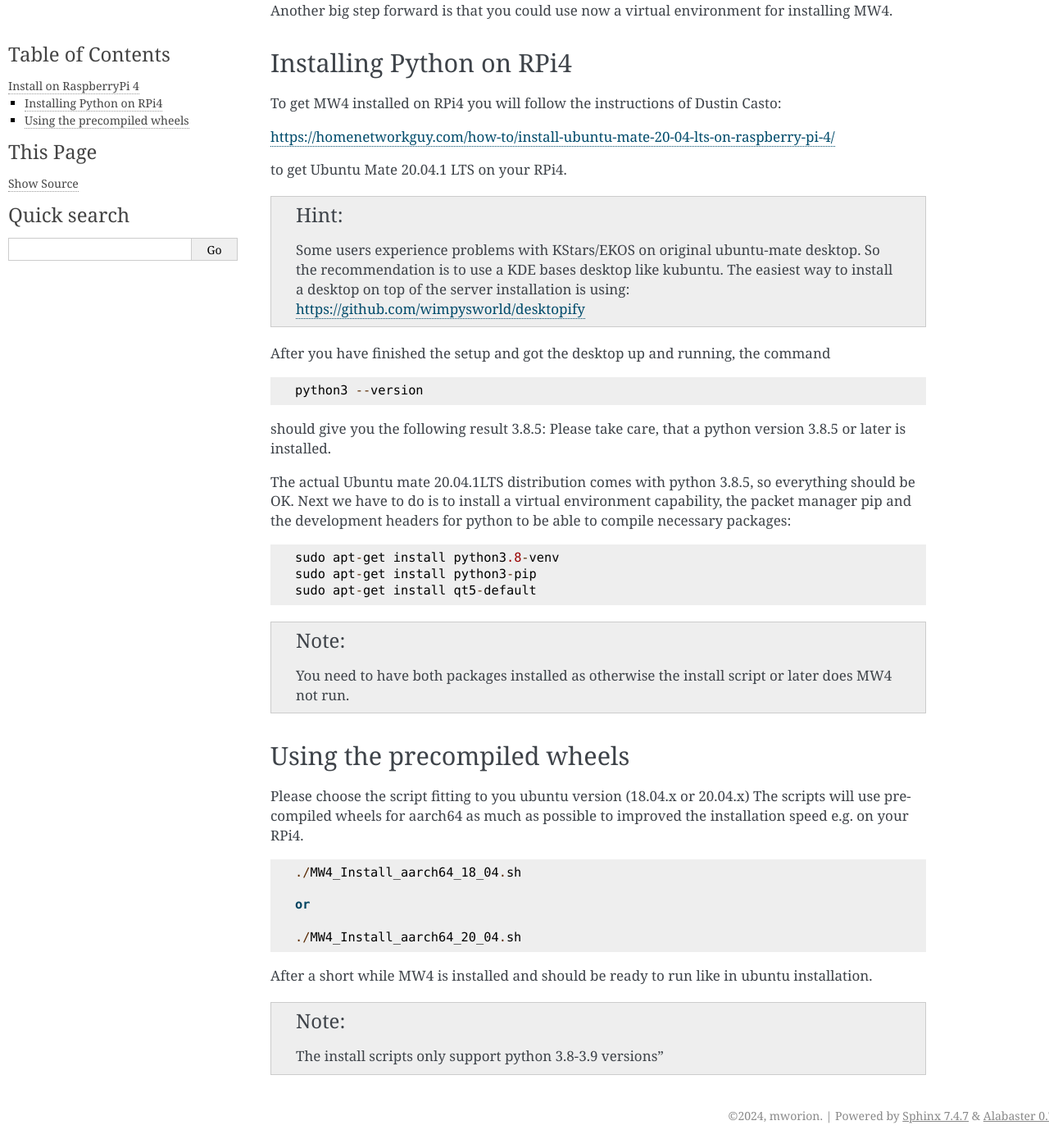
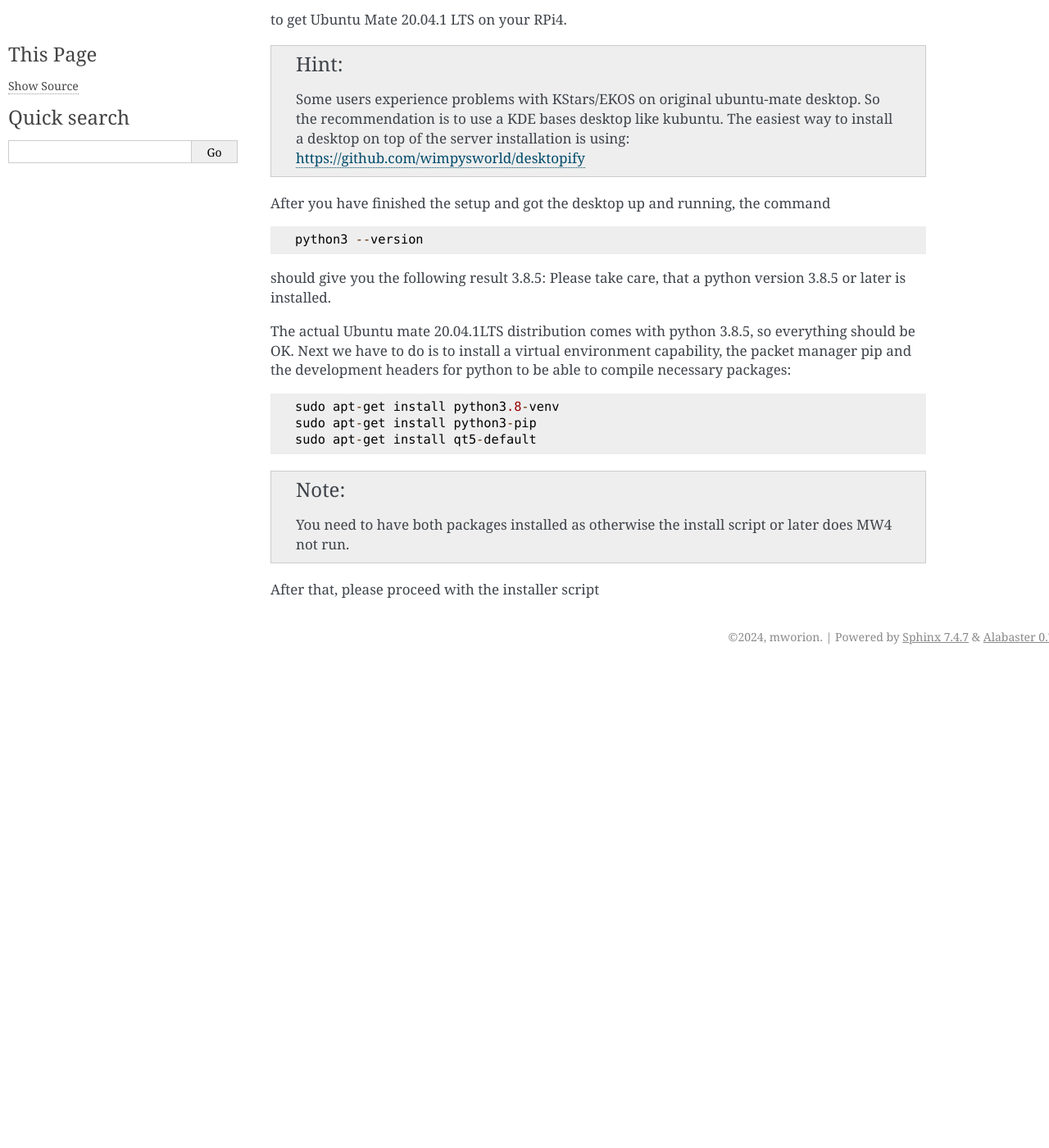
Before and after one commit to mworion/MW4_Installer, a Sphinx documentation site: the page built from doc/install/rpi4_5.rst, in a window 1280 px wide and 1400 px high, scrolled down 326 px. Shown: the whole window at 82% size. Built offline with Sphinx 7.4.7, drawn with Linux system fonts in a browser that asks for light colours; after the commit the page ends 1142 px from its top, so only the background shows below that; some of the changed text lies outside the part shown.

Commit message:
updte docs

```diff
--- a/doc/changelog/index.rst
+++ b/doc/changelog/index.rst
@@ -5,6 +5,11 @@
 
 Unreleased versions of scripts
 ------------------------------
+4.0
+
+- rewrite an separation to app itself.
+- adding version management
+- better feedback during install
 
 Released versions of scripts
 ----------------------------
--- a/doc/install/index.rst
+++ b/doc/install/index.rst
@@ -16,10 +16,7 @@
 
     python
     mw4
-    astroberry
-    stellarmate64
     rpi3
-    rpi4
+    rpi4_5
     update
     platesolvers
-    example
--- a/doc/install/rpi3.rst
+++ b/doc/install/rpi3.rst
@@ -1,10 +1,5 @@
 Install on RaspberryPi 3
 ========================
-
-.. hint:: The simplest raspi installation for rpi3 works with astroberry
-
-Installing Python on RPi3
--------------------------
 
 To get MW4 installed on RPi3 you will follow the instructions of Robert Lancaste
 (many thanks to him fore this work!) on https://github.com/rlancaste/AstroPi3 with
--- a/doc/install/rpi4.rst
+++ b/doc/install/rpi4_5.rst
@@ -1,7 +1,5 @@
-Install on RaspberryPi 4
-========================
-
-.. hint:: The simplest raspi installation for rpi3 works with astroberry
+Install on RaspberryPi 4/5
+==========================
 
 We are installing MW4 on an ubuntu 20.04.1LTS 64Bit system. In relation to the
 RPi3 it seems to be much simpler to do. Nevertheless some of the big packages will
@@ -11,9 +9,6 @@
 
 Another big step forward is that you could use now a virtual environment for
 installing MW4.
-
-Installing Python on RPi4
--------------------------
 
 To get MW4 installed on RPi4 you will follow the instructions of Dustin Casto:
 
@@ -51,22 +46,4 @@
     You need to have both packages installed as otherwise the install script or
     later does MW4 not run.
 
-
-Using the precompiled wheels
-----------------------------
-Please choose the script fitting to you ubuntu version (18.04.x or 20.04.x)
-The scripts will use precompiled wheels for aarch64 as much as possible to improved
-the installation speed e.g. on your RPi4.
-
-.. code-block:: python
-
-    ./MW4_Install_aarch64_18_04.sh
-
-    or
-
-    ./MW4_Install_aarch64_20_04.sh
-
-After a short while MW4 is installed and should be ready to run like in ubuntu
-installation.
-
-.. note:: The install scripts only support python 3.8-3.9 versions"
+After that, please proceed with the installer script
```
Also changed, not shown: doc/install/astroberry.rst (deleted, +0 -18 lines), doc/install/example.rst (deleted, +0 -14 lines), doc/install/stellarmate64.rst (deleted, +0 -16 lines).
